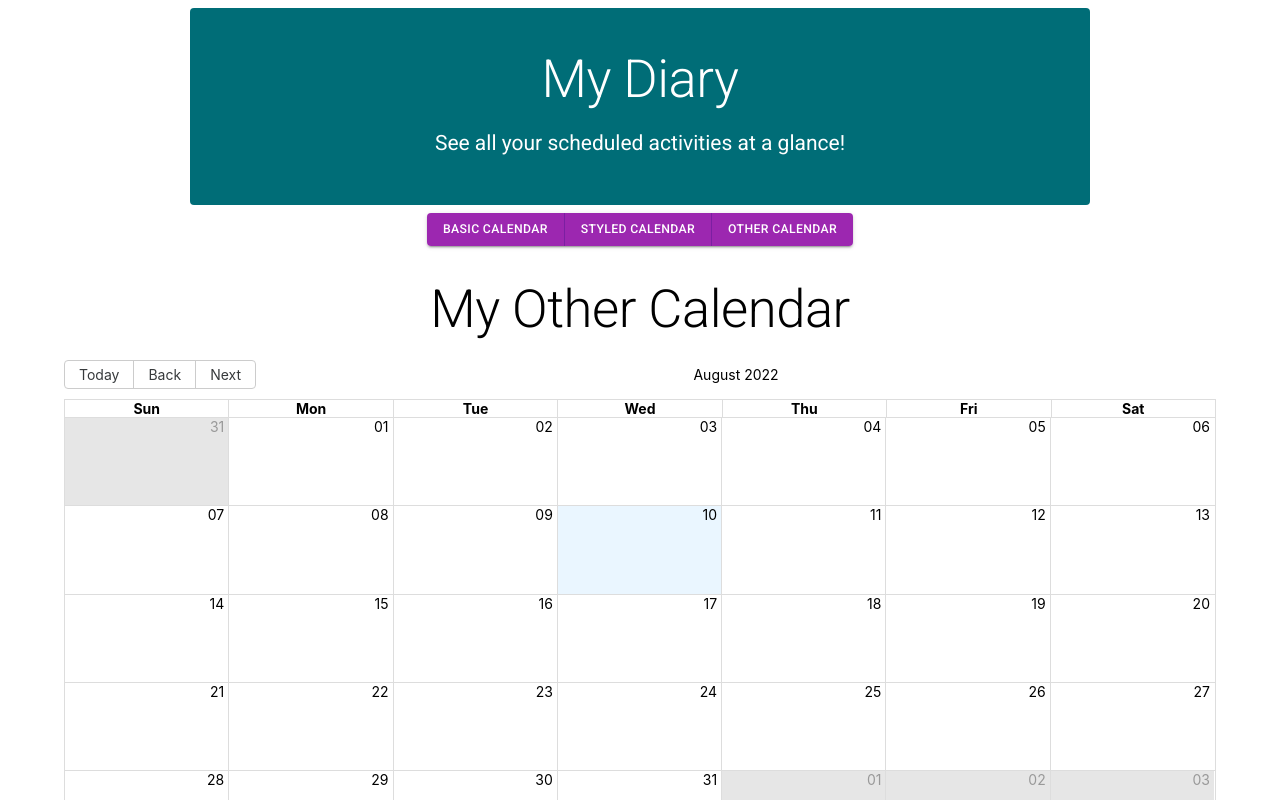
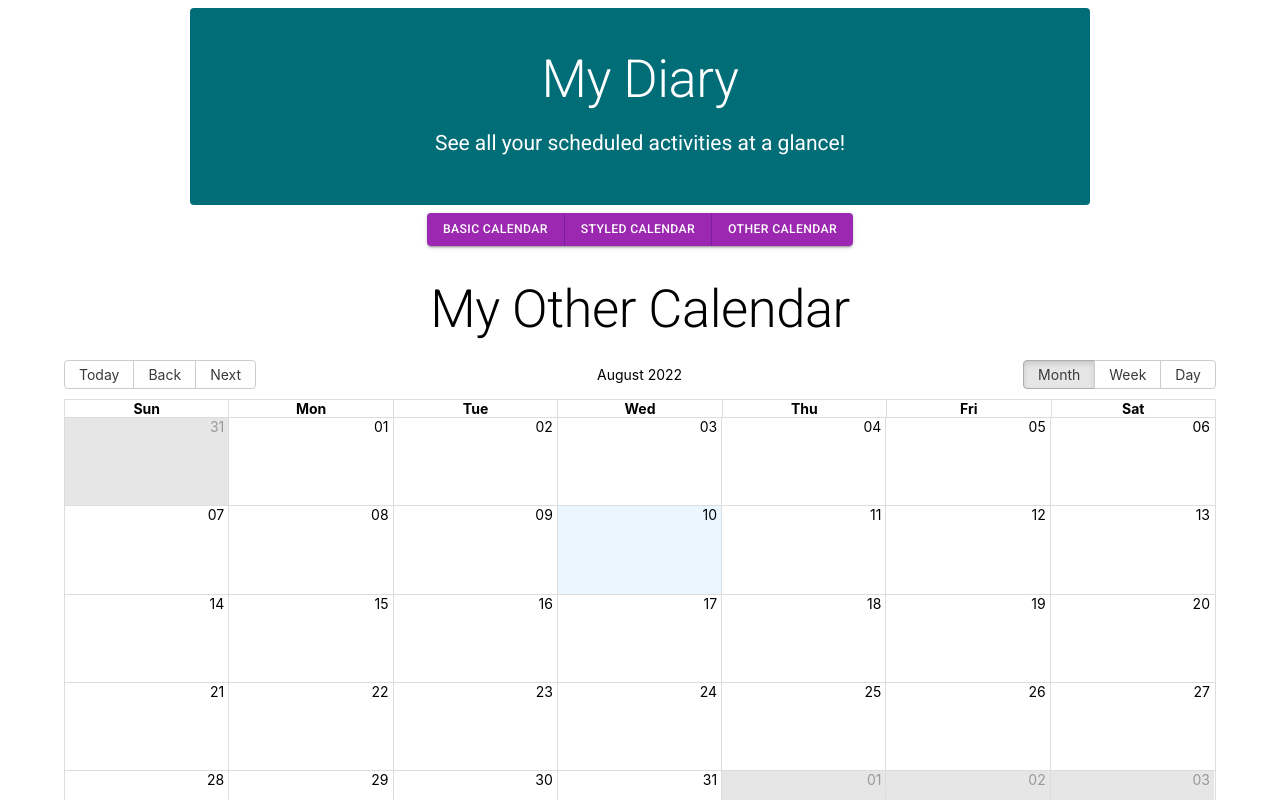
Before and after one commit to Am0031/react-big-calendar-practice, a React (Create React App) app: page / in a window 1280 px wide. Both pictures are taken after a click on the button "OTHER CALENDAR". Shown: the top 800 px of the page. Built offline with nearby package versions, Linux system fonts and the light colour scheme.

Commit message:
added calendar other

```diff
--- a/src/components/Calendar/OtherCalendar/index.js
+++ b/src/components/Calendar/OtherCalendar/index.js
@@ -36,11 +36,15 @@ export const OtherCalendar = ({ title, data }) => {
   //setting up state variables for calendar date browsing
   const [selectedDate, setSelectedDate] = useState("");
   const [selectedDateData, setSelectedDateData] = useState([]);
+  const [view, setView] = useState("month");
   //for month navigation
   const [selectedMonth, setSelectedMonth] = useState({
     start: moment().startOf("month").format("YYYY-MM-DD hh:mm"),
     end: moment().endOf("month").format("YYYY-MM-DD hh:mm"),
   });
+  //for other navigations
+  const [selectedWeek, setSelectedWeek] = useState();
+  const [selectedDay, setSelectedDay] = useState();
 
   //modal - for details of 1 event
   const [modalOpen, setModalOpen] = useState(false);
@@ -48,24 +52,18 @@ export const OtherCalendar = ({ title, data }) => {
   const handleModalClose = () => setModalOpen(false);
   const [selectedEvent, setSelectedEvent] = useState();
 
-  //move range to new month
-  const getRangeData = () => {
-    const filteredData = myEventsList.filter(
-      (item) =>
-        moment(item.start) > moment(selectedMonth.start) &&
-        moment(item.end) < moment(selectedMonth.end)
-    );
-    return filteredData;
-  };
-
+  // console.log("view", selectedMonth, selectedWeek, selectedDay);
   //setting up the functions to handle the date(slot) selection
   const handleSelectDate = (event) => {
+    console.log("clicked slot", event);
     const start = new Date(event.start);
     const end = new Date(event.end);
 
-    const eventsForThisDay = myEventsList.filter(
-      (item) => item.start >= start && item.end < end
-    );
+    const eventsForThisDay = myEventsList
+      .filter((item) => item.start >= start && item.end < end)
+      .sort(
+        (a, b) => new Date(a.start).getTime() < new Date(b.start).getTime()
+      );
 
     const formattedDate = moment(start).format("DD-MM-YYYY");
     setSelectedDate(formattedDate);
@@ -89,19 +87,25 @@ export const OtherCalendar = ({ title, data }) => {
           <Calendar
             className="calendar"
             localizer={localizer}
-            events={getRangeData(selectedMonth)}
+            events={myEventsList}
+            views={["month", "week", "day"]}
+            min={new Date(0, 0, 0, 8, 0, 0)}
+            max={new Date(0, 0, 0, 20, 0, 0)}
             startAccessor="start"
             endAccessor="end"
             style={{ height: 500 }}
-            views={["month"]}
             onSelectSlot={handleSelectDate}
             onSelectEvent={(eventInfo) => {
               setSelectedEvent(eventInfo);
               handleModalOpen();
             }}
             onNavigate={(e) => console.log("triggered with onNavigate", e)}
-            onRangeChange={(e) => setSelectedMonth(e)}
-            onView={(e) => console.log("triggered with onView", e)}
+            onRangeChange={(e) => {
+              if (e.start) setSelectedMonth(e);
+              if (e.length > 1) setSelectedWeek(e);
+              if (e.length === 1) setSelectedDay(e);
+            }}
+            onView={(e) => setView(e)}
             selectable
             popup={true}
             eventPropGetter={(event) => {
--- a/src/components/Timeline/TimelineEvent.js
+++ b/src/components/Timeline/TimelineEvent.js
@@ -4,10 +4,15 @@ import TimelineSeparator from "@mui/lab/TimelineSeparator";
 import TimelineConnector from "@mui/lab/TimelineConnector";
 import TimelineContent from "@mui/lab/TimelineContent";
 import TimelineDot from "@mui/lab/TimelineDot";
+import { TimelineOppositeContent } from "@mui/lab";
 
-export const TimelineEvent = ({ title }) => {
+export const TimelineEvent = ({ title, time }) => {
+  console.log(time);
   return (
     <TimelineItem>
+      <TimelineOppositeContent color="text.secondary">
+        {time}
+      </TimelineOppositeContent>
       <TimelineSeparator>
         <TimelineDot />
         <TimelineConnector />
--- a/src/components/Timeline/index.js
+++ b/src/components/Timeline/index.js
@@ -3,6 +3,7 @@ import Timeline from "@mui/lab/Timeline";
 import Container from "@mui/material/Container";
 import Typography from "@mui/material/Typography";
 import { TimelineEvent } from "./TimelineEvent";
+import moment from "moment";
 
 export const DayTimeline = ({ title, selectedDate, selectedDateData }) => {
   return (
@@ -18,7 +19,13 @@ export const DayTimeline = ({ title, selectedDate, selectedDateData }) => {
       </Typography>
       <Timeline>
         {selectedDateData.map((event, i) => {
-          return <TimelineEvent title={event.title} key={i} />;
+          return (
+            <TimelineEvent
+              title={event.title}
+              key={i}
+              time={moment(event.start).format("HH:mm")}
+            />
+          );
         })}
       </Timeline>
     </Container>
```
